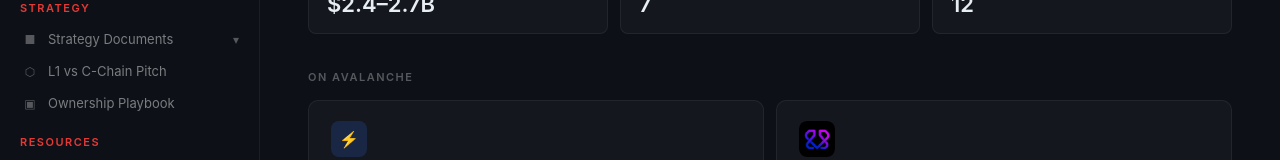
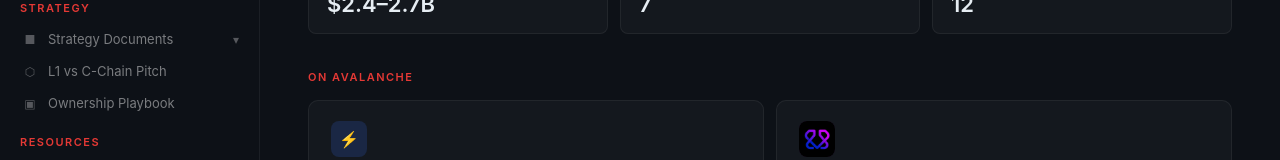
Before and after one commit to joeycannoliLABS/avax-prediction-markets, a Next.js app: page / in a window 1280 px wide. Shown: the part 217-377 px from the top of the page. Built offline with nearby package versions, Linux system fonts and the light colour scheme.

Commit message:
Update UI.tsx

```diff
--- a/components/UI.tsx
+++ b/components/UI.tsx
@@ -121,7 +121,7 @@
       style={{
         fontSize: 11,
         fontWeight: 600,
-        color: "var(--text-tertiary)",
+        color: "var(--avax-red)",
         letterSpacing: 1.5,
         marginBottom: 16,
       }}
```
